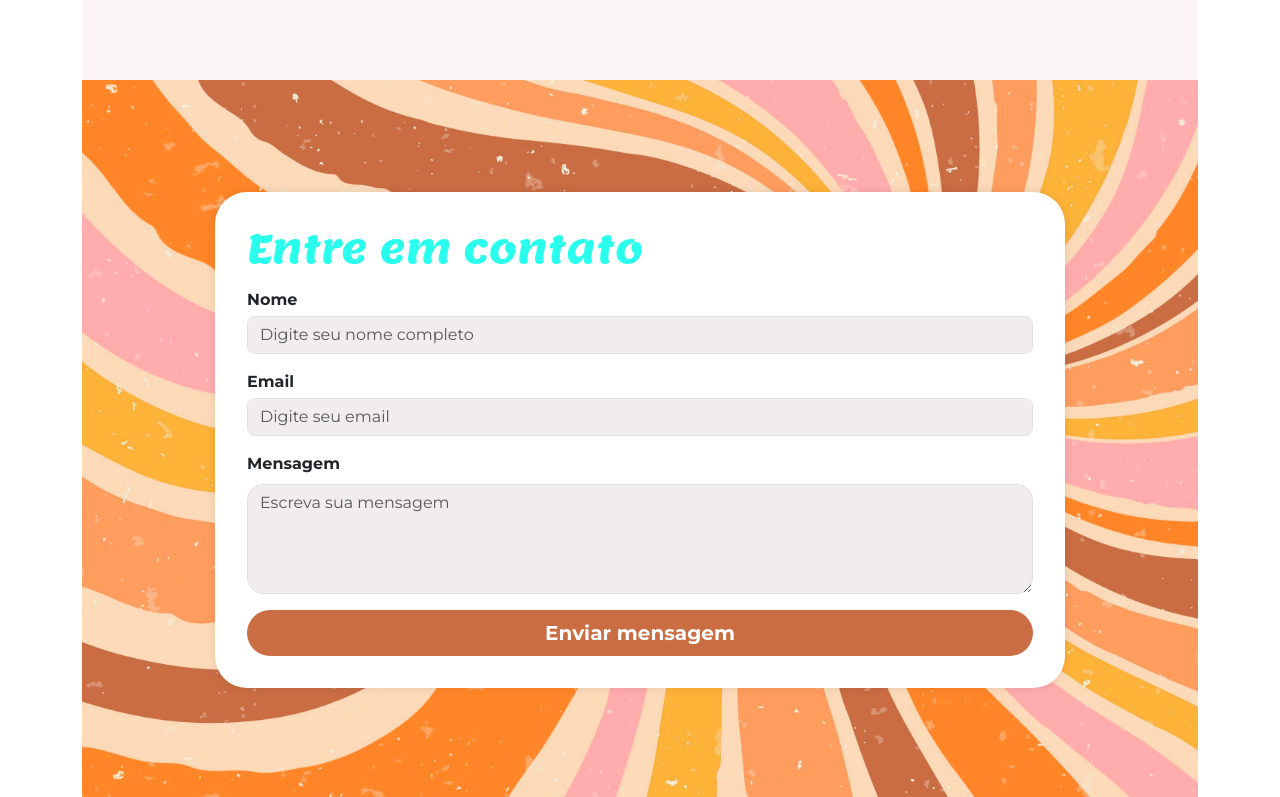
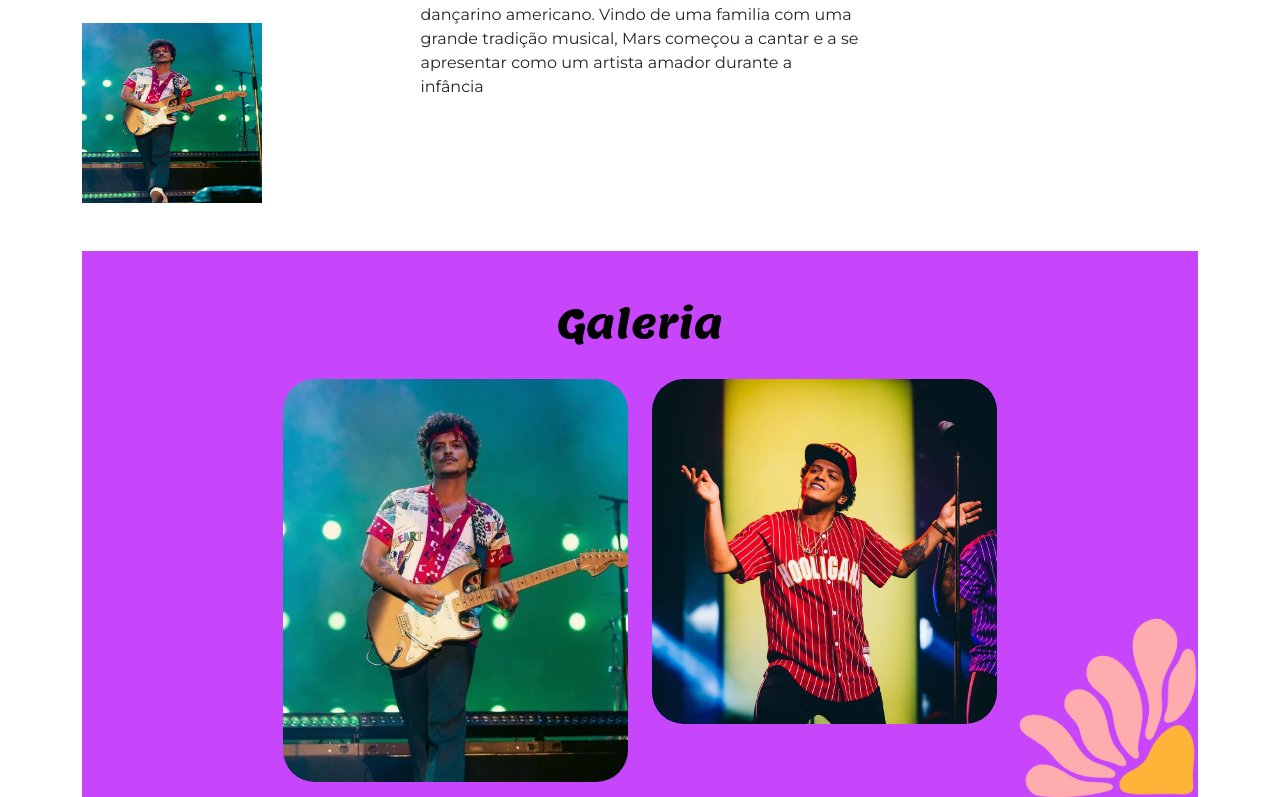
Before and after one commit to claudilaine1806/bruno, a plain HTML site: page index.html in a window 1280 px wide. Shown: the part 2003-2800 px from the top of the page. Drawn offline with nearby package versions, Linux system fonts and the light colour scheme; files whose address does not match are found by name.

Commit message:
Add files via upload

```diff
--- a/index.html
+++ b/index.html
@@ -14,8 +14,8 @@
 <body>
     <header class=" p-5">
 
-        <nav class="container d-flex justify-content-between align-items-center">
-            <img src="img/logo.png" alt="Logotipo da Tropicália" class="nav-img " loading="lazy">
+        <nav class="cool-bruno-mars-live-on-stagei">
+            <img src="what-is-your-.webp" alt="Logotipo da Tropicália" class="nav-img " loading="lazy">
             <ul class="nav mt-5">
                 <li class="nav-item"><a class="nav-link" href="#inicio">Início</a></li>
                 <li class="nav-item"><a class="nav-link" href="#galeria">Galeria</a></li>
@@ -32,7 +32,7 @@
             <div class="inicio-fundo d-flex justify-content-between align-items-center">
                 <div class="esquerda-conteudo">
                     <h1 class="display-4 text-white fst-italic fw-bold">Boas-vindas a</h1>
-                    <img src="images.jpeg" alt="Logotipo secundário da Tropicália" class="mb-3" width="563"
+                    <img src="Bruno-Mars-guitar.jpg" alt="Logotipo secundário da Tropicália" class="mb-3" width="563"
                         height="278" loading="lazy">
                     <a href="#tropicalia"
                         class="btn btn-primary btn-lg botao-inicio fw-semibold">Quero
@@ -46,8 +46,8 @@
             <div class="container d-flex align-items-center ">
                   <div class="col-5">
                     <h2> quem é bruno mars?</h2>
-                    <p class="p-2"> bruno mars começou a cantar e a se apresentar como artista amador durante a infância.Depois de se formar no Enino Médio, decidiu muda-se
-                        para Los Angeles, na Califórnia, como objetivode investi cada vez mais em sua carreira musical.</p>
+                    <p class="p-2"> Peter Gene Hernandez, mais conhecido pelo nome artísco Bruno Mars, é um cantor, compositor, músico e dançarino americano. Vindo de uma
+                     familia com uma grande tradição musical, Mars começou a cantar e a se apresentar como um artista amador durante a infância</p>
                 </div>
             </div>
         </section>
@@ -58,55 +58,13 @@
 
                 <div class="row justify-content-md-center">
                     <div class="col-md-4">
-                        <img src="Image.jpeg"
+                        <img src="bruno-mars-show-no-chile-2023.webp"
                             class="img-fluid rounded-5" loading="lazy">
                     </div>
                     <div class="col-md-4">
-                        <img src="images.jpeg" class="img-fluid rounded-5"
+                        <img src="cool-bruno-mars-live-on-stagei.jpg" class="img-fluid rounded-5"
                             loading="lazy">
                     </div>
                 </div>
             </div>
         </section>
-
-        <section id="contato">
-            <div class="container p-5 d-flex justify-content-center">
-                <div class="col-md-8 col-lg-10 rounded-5 formulario"> <!-- Caixa do formulário com 60% de largura -->
-                    <h2 class="mb-3">Entre em contato</h2>
-                    <form>
-                        <div class="form-group mb-3">
-                            <label for="nome">Nome</label>
-                            <input type="text" id="nome" name="nome" class="form-control rounded-3 mt-1"
-                                placeholder="Digite seu nome completo">
-                        </div>
-                        <div class="form-group mb-3">
-                            <label for="email">Email</label>
-                            <input type="email" id="email" name="email" class="form-control rounded-3 mt-1"
-                                placeholder="Digite seu email">
-                        </div>
-                        <div class="form-group mb-3">
-                            <label for="mensagem">Mensagem</label>
-                            <textarea id="mensagem" name="mensagem" class="form-control rounded-4 mt-2" rows="4"
-                                placeholder="Escreva sua mensagem"></textarea>
-                        </div>
-                        <div class="d-grid gap-2">
-                            <button type="submit" class="btn btn-primary btn-lg rounded-pill tamanho-botao">Enviar
-                                mensagem</button>
-                        </div>
-                    </form>
-                </div>
-            </div>
-        </section>
-    </main>
-    <footer class="text-center p-3 fst-italic">
-        <p>Acesse nossas redes:</p>
-        <i class="bi bi-whatsapp"></i>
-        <i class="bi bi-instagram"></i>
-        <i class="bi bi-tiktok"></i>
-        <p class="mt-3">Desenvolvido por Start by Alura. Projeto fictício sem fins comerciais.</p>
-    </footer>
-    <script src="script.js"></script>
-
-</body>
-
-</html>
--- a/styles.css
+++ b/styles.css
@@ -2,7 +2,7 @@
 @import url('https://fonts.googleapis.com/css2?family=Lemon&display=swap');
 
 :root {
-    --laranja-claro: #2affed;
+    --laranja-claro: #020202;
 }
 
 body {
@@ -11,7 +11,7 @@ body {
 }
 
 header {
-    background-color: #ffffff;
+    background-color: #a464d8;
 }
 
 
@@ -21,7 +21,7 @@ section {
 
 
 .nav-link {
-    color: #4399cb;
+    color: #141313;
     font-weight: 600;
 }
 
@@ -69,6 +69,7 @@ section {
 }
 
 .display-4 {
+
     text-shadow: -5px 5px var(--laranja-claro);
 }
 
@@ -102,7 +103,7 @@ h2 {
 }
 
 #galeria {
-    background-color: #FAF4F4;
+    background-color: #c745fa;
 
 }
 
@@ -120,7 +121,7 @@ h2 {
 }
 
 .formulario {
-    background-color: #ffffff;
+    background-color: #be4eff;
     padding: 2rem;
     /* Espaçamento interno dentro do formulário */
     border-radius: 10px;
@@ -138,5 +139,5 @@ h2 {
 
 /* chama classe do bootstrap para modificar a cor */
 .form-control {
-    background-color: #F1EDEF;
+    background-color: #000000;
 }
```
Also changed, not shown: cool-bruno-mars-live-on-stagei.jpg (added), what-is-your-.webp (added).
